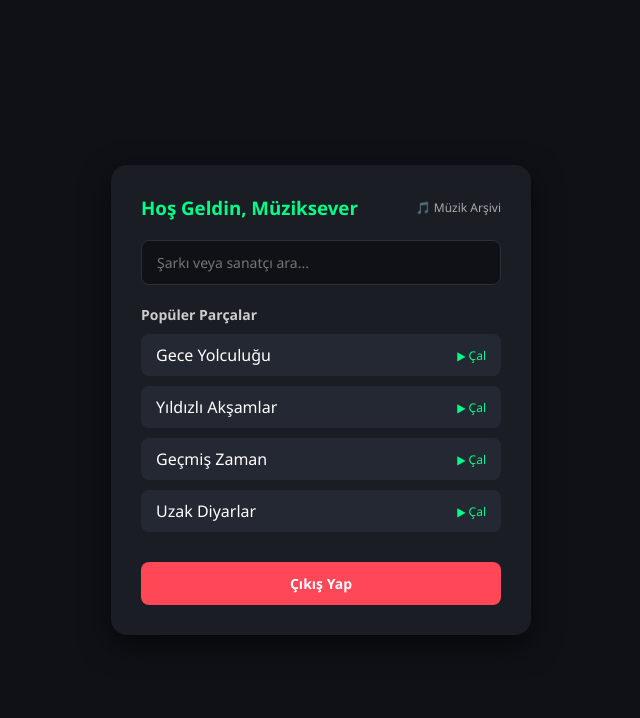
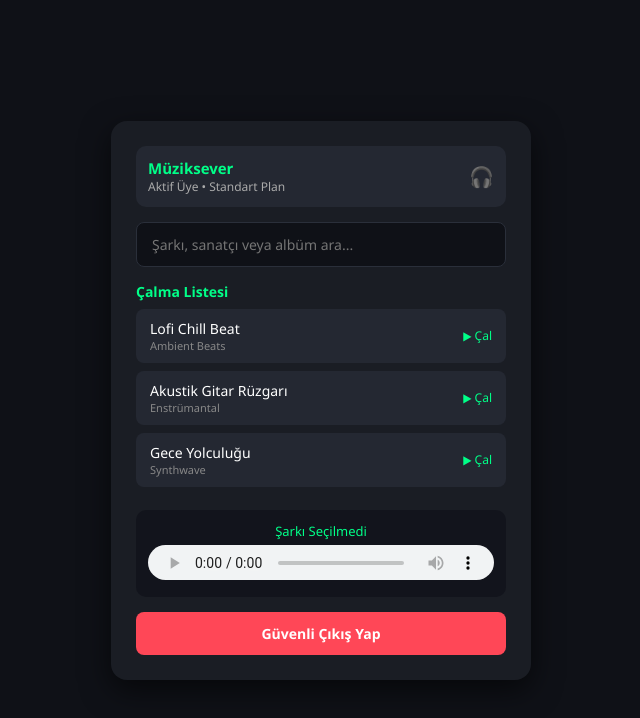
Before and after one commit to Samet3984/Ayn-ark-, a plain HTML site: page index.html in a window 1280 px wide. Both pictures are taken after a click on the button "Google ile Devam Et". Shown: the whole page, without its empty margins (319-959 px from the left). Drawn offline with Linux system fonts and the light colour scheme.

Commit message:
Enhance UI and update title in index.html
Updated title and improved user interface elements for better clarity and usability.

```diff
--- a/index.html
+++ b/index.html
@@ -3,7 +3,7 @@
 <head>
     <meta charset="UTF-8">
     <meta name="viewport" content="width=device-width, initial-scale=1.0">
-    <title>Müzik Platformu</title>
+    <title>Müzik Platformu - Tam Sürüm</title>
     <style>
         * {
             box-sizing: border-box;
@@ -21,20 +21,19 @@
         }
         .container {
             background-color: #1a1d24;
-            padding: 30px;
+            padding: 25px;
             border-radius: 16px;
             width: 100%;
             max-width: 420px;
             box-shadow: 0 10px 30px rgba(0,0,0,0.6);
+        }
+        h2, h3 {
+            color: #00ff88;
+            margin-bottom: 15px;
             text-align: center;
-        }
-        h2 {
-            margin-bottom: 20px;
-            color: #00ff88;
         }
         .input-group {
             margin-bottom: 15px;
-            text-align: left;
         }
         input {
             width: 100%;
@@ -68,39 +67,48 @@
             background-color: #00cc6a;
         }
         .divider {
-            margin: 20px 0;
+            margin: 15px 0;
             font-size: 12px;
             color: #888;
+            text-align: center;
         }
         .btn-social {
             background-color: #ffffff;
             color: #000;
-            margin-bottom: 10px;
+            margin-bottom: 8px;
         }
-        /* Müzik Paneli Stilleri (Giriş yapılınca açılır) */
+
+        /* Ana Uygulama Alanı */
         #app-screen {
             display: none;
-            text-align: left;
         }
-        .header-bar {
+        .profile-card {
+            background-color: #242832;
+            padding: 12px;
+            border-radius: 10px;
+            margin-bottom: 15px;
             display: flex;
+            align-items: center;
             justify-content: space-between;
-            align-items: center;
-            margin-bottom: 20px;
         }
-        .search-box {
-            width: 100%;
-            margin-bottom: 20px;
+        .profile-info h4 {
+            color: #00ff88;
+            font-size: 15px;
+        }
+        .profile-info p {
+            color: #aaa;
+            font-size: 12px;
         }
         .playlist {
-            max-height: 250px;
+            max-height: 220px;
             overflow-y: auto;
+            margin-bottom: 15px;
         }
         .song-item {
             background-color: #242832;
-            padding: 10px 15px;
+            padding: 10px 14px;
             border-radius: 8px;
-            margin-bottom: 10px;
+            margin-bottom: 8px;
             display: flex;
             justify-content: space-between;
             align-items: center;
@@ -111,10 +119,29 @@
             background-color: #2f3542;
             border-left: 4px solid #00ff88;
         }
+        .player-bar {
+            background-color: #12141c;
+            padding: 12px;
+            border-radius: 10px;
+            text-align: center;
+        }
+        .player-controls {
+            display: flex;
+            justify-content: center;
+            gap: 15px;
+            margin-top: 8px;
+        }
+        .control-btn {
+            background: none;
+            border: none;
+            color: #00ff88;
+            font-size: 18px;
+            cursor: pointer;
+        }
         .logout-btn {
             background-color: #ff4757;
             color: white;
-            margin-top: 20px;
+            margin-top: 15px;
         }
     </style>
 </head>
@@ -125,51 +152,66 @@
         <div id="login-screen">
             <h2>Giriş Yap</h2>
             <div class="input-group">
-                <input type="text" id="username" placeholder="Kullanıcı Adı">
+                <input type="text" id="username" placeholder="Kullanıcı Adı (Örn: Samet)">
             </div>
             <div class="input-group">
                 <input type="password" placeholder="Şifre">
             </div>
-            <button class="btn btn-primary" onclick="login()">Giriş Yap</button>
+            <button class="btn btn-primary" onclick="login()">Sisteme Giriş Yap</button>
 
-            <div class="divider">veya sosyal medya ile devam et</div>
+            <div class="divider">veya hızlı bağlan</div>
 
             <button class="btn btn-social" onclick="login()">Google ile Devam Et</button>
-            <button class="btn btn-social" onclick="login()">Spotify ile Devam Et</button>
+            <button class="btn btn-social" onclick="login()">Spotify ile Bağlan</button>
         </div>
 
-        <!-- MÜZİK PLATFORMU ANA EKRANI -->
+        <!-- ANA PLATFORM EKRANI -->
         <div id="app-screen">
-            <div class="header-bar">
-                <h3 id="welcome-msg" style="color: #00ff88;">Hoş Geldiniz</h3>
-                <span style="font-size: 12px; color: #aaa;">🎵 Müzik Arşivi</span>
+            <!-- Profil Bilgileri -->
+            <div class="profile-card">
+                <div class="profile-info">
+                    <h4 id="profile-name">Kullanıcı</h4>
+                    <p>Aktif Üye • Standart Plan</p>
+                </div>
+                <span style="font-size: 20px;">🎧</span>
             </div>
 
-            <div class="search-box">
-                <input type="text" placeholder="Şarkı veya sanatçı ara...">
+            <div class="input-group">
+                <input type="text" placeholder="Şarkı, sanatçı veya albüm ara...">
             </div>
 
-            <h4 style="margin-bottom: 10px; font-size: 14px; color: #ccc;">Popüler Parçalar</h4>
+            <h3 style="font-size: 14px; text-align: left; margin-bottom: 8px;">Çalma Listesi</h3>
             <div class="playlist">
-                <div class="song-item" onclick="playSong('Gece Yolculuğu')">
-                    <span>Gece Yolculuğu</span>
+                <div class="song-item" onclick="playRealSong('Lofi Chill Beat', 'https://www.soundhelix.com/examples/mp3/SoundHelix-Song-1.mp3')">
+                    <div>
+                        <div style="font-size: 14px; font-weight: 500;">Lofi Chill Beat</div>
+                        <div style="font-size: 11px; color: #888;">Ambient Beats</div>
+                    </div>
                     <span style="color: #00ff88; font-size: 12px;">▶ Çal</span>
                 </div>
-                <div class="song-item" onclick="playSong('Yıldızlı Akşamlar')">
-                    <span>Yıldızlı Akşamlar</span>
+                <div class="song-item" onclick="playRealSong('Akustik Gitar Rüzgarı', 'https://www.soundhelix.com/examples/mp3/SoundHelix-Song-2.mp3')">
+                    <div>
+                        <div style="font-size: 14px; font-weight: 500;">Akustik Gitar Rüzgarı</div>
+                        <div style="font-size: 11px; color: #888;">Enstrümantal</div>
+                    </div>
                     <span style="color: #00ff88; font-size: 12px;">▶ Çal</span>
                 </div>
-                <div class="song-item" onclick="playSong('Geçmiş Zaman')">
-                    <span>Geçmiş Zaman</span>
-                    <span style="color: #00ff88; font-size: 12px;">▶ Çal</span>
-                </div>
-                <div class="song-item" onclick="playSong('Uzak Diyarlar')">
-                    <span>Uzak Diyarlar</span>
+                <div class="song-item" onclick="playRealSong('Gece Yolculuğu', 'https://www.soundhelix.com/examples/mp3/SoundHelix-Song-3.mp3')">
+                    <div>
+                        <div style="font-size: 14px; font-weight: 500;">Gece Yolculuğu</div>
+                        <div style="font-size: 11px; color: #888;">Synthwave</div>
+                    </div>
                     <span style="color: #00ff88; font-size: 12px;">▶ Çal</span>
                 </div>
             </div>
 
-            <button class="btn logout-btn" onclick="logout()">Çıkış Yap</button>
+            <!-- Aktif Müzik Çalar Paneli -->
+            <div class="player-bar">
+                <div id="now-playing" style="font-size: 13px; color: #00ff88; margin-bottom: 5px;">Şarkı Seçilmedi</div>
+                <audio id="audio-player" controls style="width: 100%; height: 35px;"></audio>
+            </div>
+
+            <button class="btn logout-btn" onclick="logout()">Güvenli Çıkış Yap</button>
         </div>
     </div>
 
@@ -177,19 +219,27 @@
         function login() {
             const usernameInput = document.getElementById('username').value;
             const displayName = usernameInput ? usernameInput : 'Müziksever';
-            document.getElementById('welcome-msg').innerText = 'Hoş Geldin, ' + displayName;
+            document.getElementById('profile-name').innerText = displayName;
 
             document.getElementById('login-screen').style.display = 'none';
             document.getElementById('app-screen').style.display = 'block';
         }
 
         function logout() {
+            document.getElementById('audio-player').pause();
             document.getElementById('app-screen').style.display = 'none';
             document.getElementById('login-screen').style.display = 'block';
         }
 
-        function playSong(songName) {
-            alert(songName + ' çalınıyor 🎧 Keyifli dinlemeler!');
+        function playRealSong(songTitle, audioUrl) {
+            const player = document.getElementById('audio-player');
+            const nowPlaying = document.getElementById('now-playing');
+
+            nowPlaying.innerText = "Çalınıyor: " + songTitle;
+            player.src = audioUrl;
+            player.play().catch(error => {
+                console.log("Oynatma hatası:", error);
+            });
         }
     </script>
 
```
